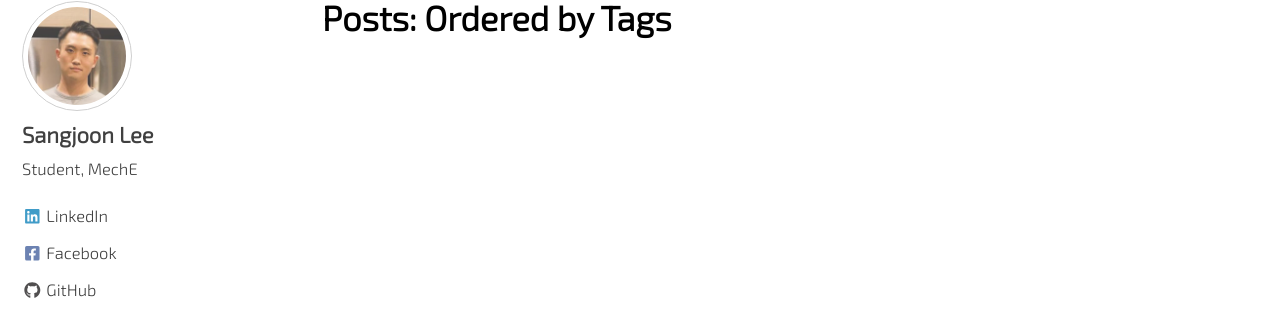
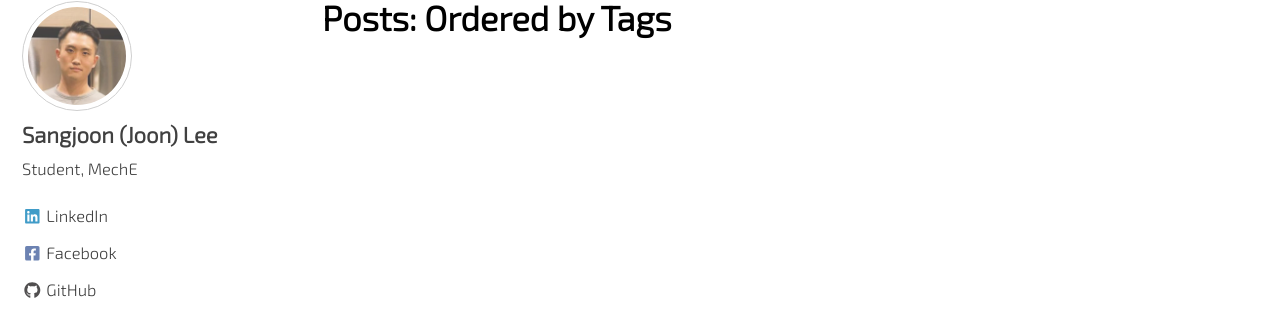
Before and after one commit to jun9303/jun9303.github.io, a Jekyll site: the page built from _pages/tags.md, in a window 1280 px wide. Shown: the part 110-424 px from the top of the page. Built offline with Jekyll 4.4.1, drawn with Linux system fonts in a browser that asks for light colours; cached includes are drawn as plain includes; nearby versions of some CDN libraries.

Commit message:
Profile updates

```diff
--- a/_config.yml
+++ b/_config.yml
@@ -106,7 +106,7 @@ analytics:
 
 # Site Author
 author:
-  name             : "Sangjoon Lee"
+  name             : "Sangjoon (Joon) Lee"
   avatar           : "/assets/images/bio-photo-sjlee-200x200.jpg"
   bio              : "Student, MechE"
   location         : # NA
```
